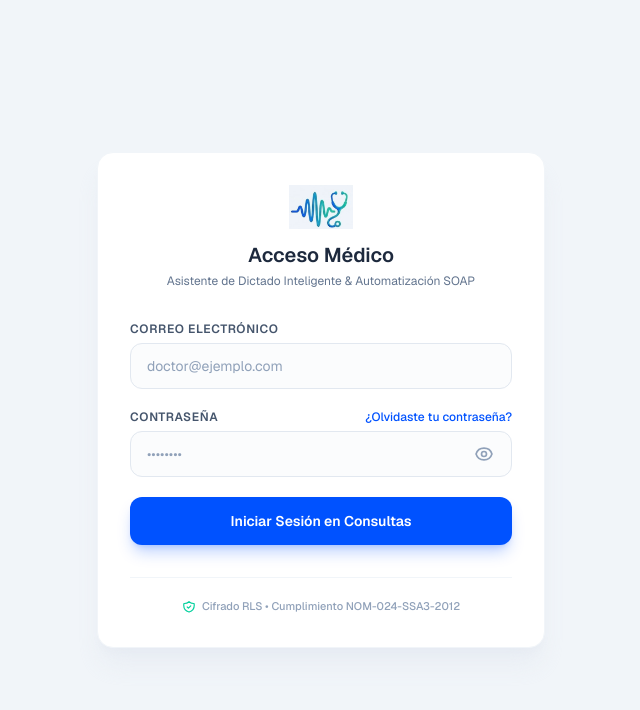
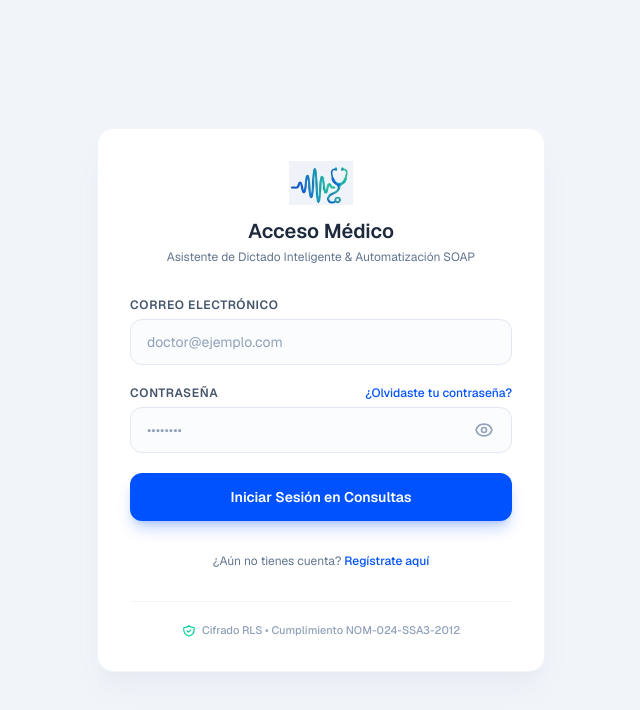
Before and after one commit to ia-asistente-hue/medico-ai, a Next.js app: page /login in a window 1280 px wide. Shown: the top 710 px of the page, without its empty margins (319-959 px from the left). Built offline with nearby package versions, Linux system fonts and the light colour scheme; no server answers.

Commit message:
Agregar registro a la principal

```diff
--- a/app/login/page.tsx
+++ b/app/login/page.tsx
@@ -237,6 +237,17 @@ export default function LoginPage() {
                 <span>Iniciar Sesión en Consultas</span>
               )}
             </button>
+            <div className="text-center pt-3">
+              <p className="text-xs text-slate-500">
+                ¿Aún no tienes cuenta?{' '}
+                <a
+                  href="/registro"
+                  className="font-medium text-[#0052FF] hover:underline"
+                >
+                  Regístrate aquí
+                </a>
+              </p>
+            </div>
           </form>
         )}
 
```
